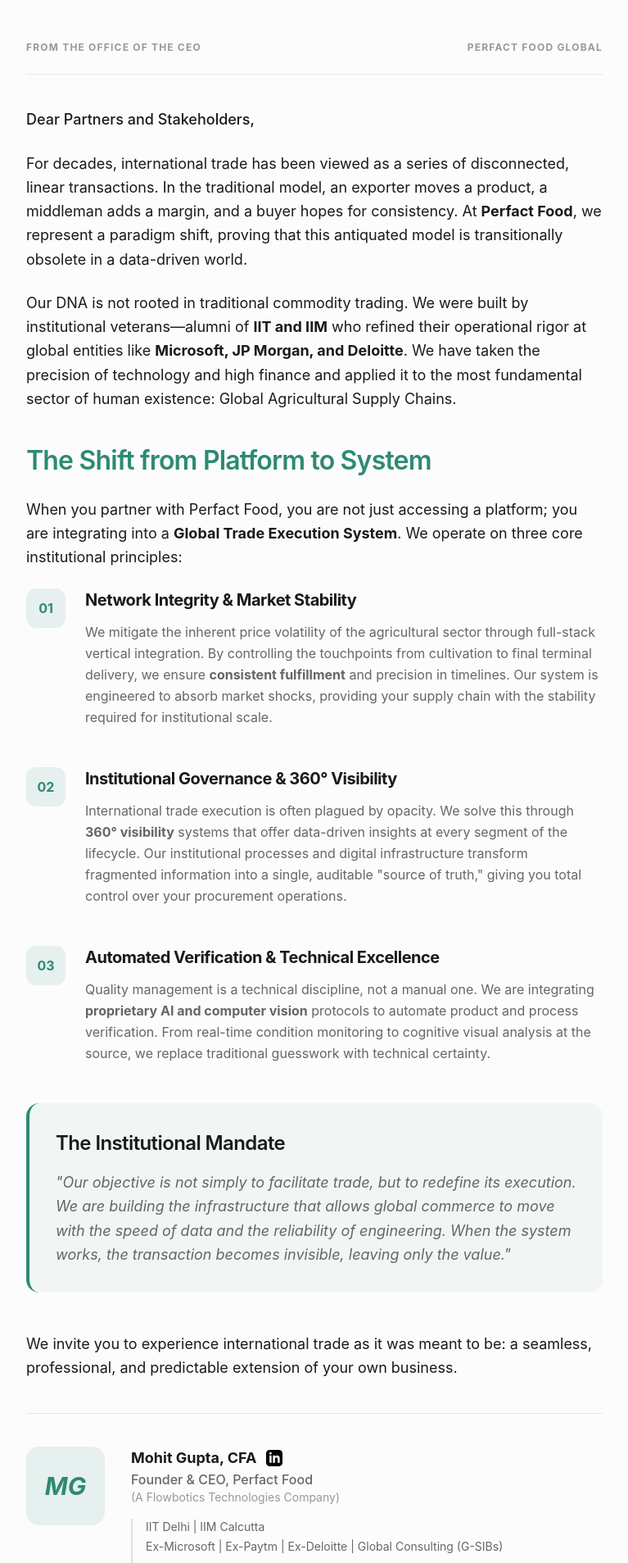
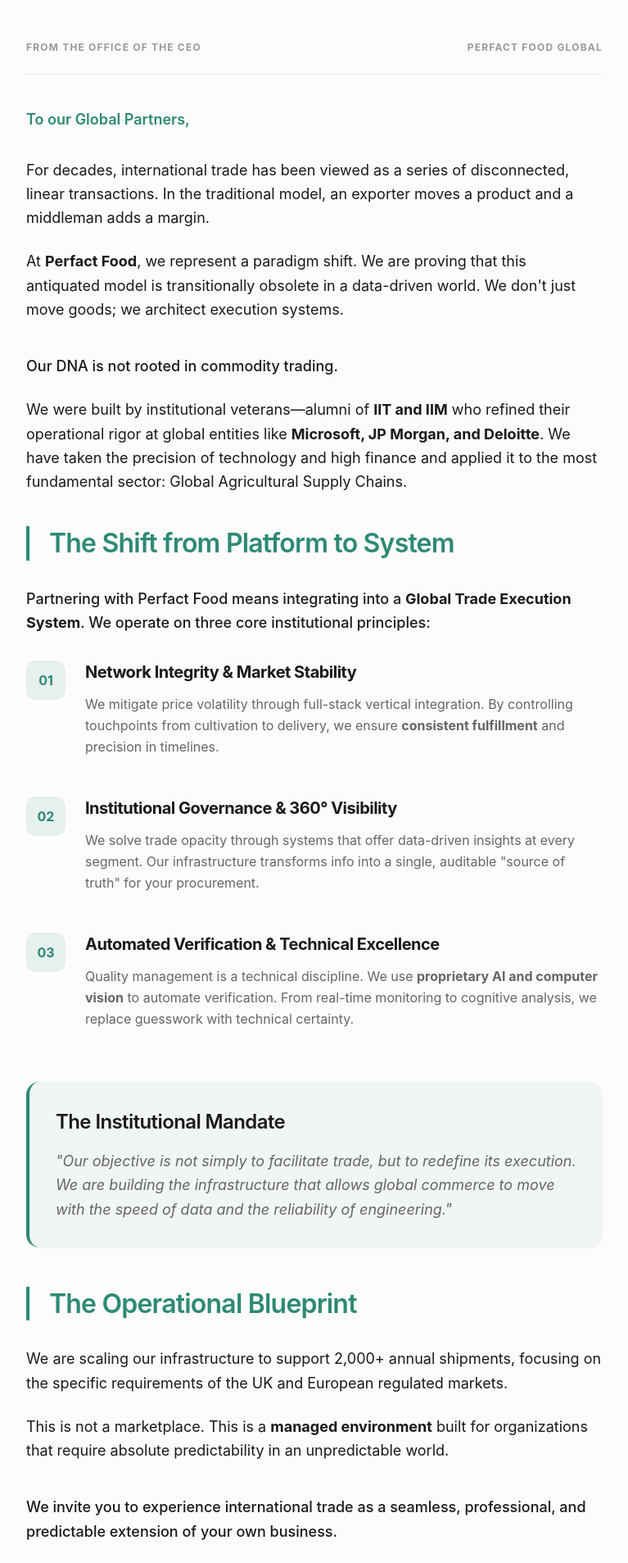
Before and after one commit to mgai2025/WebsitePF, a Next.js app: page /executive-summary in a window 1280 px wide. Shown: the part 360-2267 px from the top of the page at 82% size, without its empty margins (256-1023 px from the left). Built offline with nearby package versions, Linux system fonts and the light colour scheme; no server answers.

Commit message:
docs: modernize year, improve salutation, shorten paragraphs, and add operational blueprint section

```diff
--- a/src/app/executive-summary/page.js
+++ b/src/app/executive-summary/page.js
@@ -17,7 +17,7 @@ export default function ExecutiveSummary() {
                     {/* Breadcrumb / Top Label */}
                     <div className="mb-12 text-center animate-fade-in">
                         <span className="inline-block px-4 py-1.5 rounded-full bg-primary/5 text-primary text-sm font-semibold tracking-widest uppercase mb-4">
-                            Strategic Outlook 2024
+                            Strategic Outlook 2026
                         </span>
                         <h1 className="text-display-2 md:text-display-1 text-text-primary mb-6">
                             Beyond Commodities
@@ -35,31 +35,39 @@ export default function ExecutiveSummary() {
                                 <span>Perfact Food Global</span>
                             </div>
 
-                            <p className="text-lg leading-relaxed mb-6 font-medium">
-                                Dear Partners and Stakeholders,
+                            <p className="text-lg leading-relaxed mb-8 font-semibold text-primary">
+                                To our Global Partners,
                             </p>
 
                             <p className="text-lg leading-relaxed mb-6">
-                                For decades, international trade has been viewed as a series of disconnected, linear transactions. In the traditional model, an exporter moves a product, a middleman adds a margin, and a buyer hopes for consistency. At <strong>Perfact Food</strong>, we represent a paradigm shift, proving that this antiquated model is transitionally obsolete in a data-driven world.
+                                For decades, international trade has been viewed as a series of disconnected, linear transactions. In the traditional model, an exporter moves a product and a middleman adds a margin.
                             </p>
 
                             <p className="text-lg leading-relaxed mb-10">
-                                Our DNA is not rooted in traditional commodity trading. We were built by institutional veterans—alumni of <strong>IIT and IIM</strong> who refined their operational rigor at global entities like <strong>Microsoft, JP Morgan, and Deloitte</strong>. We have taken the precision of technology and high finance and applied it to the most fundamental sector of human existence: Global Agricultural Supply Chains.
+                                At <strong>Perfact Food</strong>, we represent a paradigm shift. We are proving that this antiquated model is transitionally obsolete in a data-driven world. We don't just move goods; we architect execution systems.
                             </p>
 
-                            <h2 className="text-heading-2 text-primary mb-6">The Shift from Platform to System</h2>
-
-                            <p className="text-lg leading-relaxed mb-6">
-                                When you partner with Perfact Food, you are not just accessing a platform; you are integrating into a <strong>Global Trade Execution System</strong>. We operate on three core institutional principles:
+                            <p className="text-lg leading-relaxed mb-6 font-medium">
+                                Our DNA is not rooted in commodity trading.
                             </p>
 
-                            <div className="space-y-12 mb-12">
+                            <p className="text-lg leading-relaxed mb-10">
+                                We were built by institutional veterans—alumni of <strong>IIT and IIM</strong> who refined their operational rigor at global entities like <strong>Microsoft, JP Morgan, and Deloitte</strong>. We have taken the precision of technology and high finance and applied it to the most fundamental sector: Global Agricultural Supply Chains.
+                            </p>
+
+                            <h2 className="text-heading-2 text-primary mb-8 border-l-4 border-primary pl-6">The Shift from Platform to System</h2>
+
+                            <p className="text-lg leading-relaxed mb-8 font-medium">
+                                Partnering with Perfact Food means integrating into a <strong>Global Trade Execution System</strong>. We operate on three core institutional principles:
+                            </p>
+
+                            <div className="space-y-12 mb-16">
                                 <div className="flex gap-6">
                                     <div className="flex-shrink-0 w-12 h-12 rounded-xl bg-primary/10 flex items-center justify-center text-primary font-bold">01</div>
                                     <div>
                                         <h3 className="text-xl font-bold mb-3 text-text-primary">Network Integrity & Market Stability</h3>
                                         <p className="text-text-secondary leading-relaxed">
-                                            We mitigate the inherent price volatility of the agricultural sector through full-stack vertical integration. By controlling the touchpoints from cultivation to final terminal delivery, we ensure <strong>consistent fulfillment</strong> and precision in timelines. Our system is engineered to absorb market shocks, providing your supply chain with the stability required for institutional scale.
+                                            We mitigate price volatility through full-stack vertical integration. By controlling touchpoints from cultivation to delivery, we ensure <strong>consistent fulfillment</strong> and precision in timelines.
                                         </p>
                                     </div>
                                 </div>
@@ -69,7 +77,7 @@ export default function ExecutiveSummary() {
                                     <div>
                                         <h3 className="text-xl font-bold mb-3 text-text-primary">Institutional Governance & 360° Visibility</h3>
                                         <p className="text-text-secondary leading-relaxed">
-                                            International trade execution is often plagued by opacity. We solve this through <strong>360° visibility</strong> systems that offer data-driven insights at every segment of the lifecycle. Our institutional processes and digital infrastructure transform fragmented information into a single, auditable "source of truth," giving you total control over your procurement operations.
+                                            We solve trade opacity through systems that offer data-driven insights at every segment. Our infrastructure transforms info into a single, auditable "source of truth" for your procurement.
                                         </p>
                                     </div>
                                 </div>
@@ -79,21 +87,31 @@ export default function ExecutiveSummary() {
                                     <div>
                                         <h3 className="text-xl font-bold mb-3 text-text-primary">Automated Verification & Technical Excellence</h3>
                                         <p className="text-text-secondary leading-relaxed">
-                                            Quality management is a technical discipline, not a manual one. We are integrating <strong>proprietary AI and computer vision</strong> protocols to automate product and process verification. From real-time condition monitoring to cognitive visual analysis at the source, we replace traditional guesswork with technical certainty.
+                                            Quality management is a technical discipline. We use <strong>proprietary AI and computer vision</strong> to automate verification. From real-time monitoring to cognitive analysis, we replace guesswork with technical certainty.
                                         </p>
                                     </div>
                                 </div>
                             </div>
 
-                            <div className="bg-primary/5 rounded-2xl p-8 mb-12 border-l-4 border-primary">
+                            <div className="bg-primary/5 rounded-2xl p-8 mb-12 border-l-4 border-primary shadow-sm">
                                 <h2 className="text-heading-3 text-text-primary mb-4">The Institutional Mandate</h2>
                                 <p className="text-lg leading-relaxed text-text-secondary italic">
-                                    "Our objective is not simply to facilitate trade, but to redefine its execution. We are building the infrastructure that allows global commerce to move with the speed of data and the reliability of engineering. When the system works, the transaction becomes invisible, leaving only the value."
+                                    "Our objective is not simply to facilitate trade, but to redefine its execution. We are building the infrastructure that allows global commerce to move with the speed of data and the reliability of engineering."
                                 </p>
                             </div>
 
+                            <h2 className="text-heading-2 text-primary mb-8 border-l-4 border-primary pl-6">The Operational Blueprint</h2>
+
+                            <p className="text-lg leading-relaxed mb-6">
+                                We are scaling our infrastructure to support 2,000+ annual shipments, focusing on the specific requirements of the UK and European regulated markets.
+                            </p>
+
                             <p className="text-lg leading-relaxed mb-10">
-                                We invite you to experience international trade as it was meant to be: a seamless, professional, and predictable extension of your own business.
+                                This is not a marketplace. This is a <strong>managed environment</strong> built for organizations that require absolute predictability in an unpredictable world.
+                            </p>
+
+                            <p className="text-lg leading-relaxed mb-10 font-medium">
+                                We invite you to experience international trade as a seamless, professional, and predictable extension of your own business.
                             </p>
 
                             <div className="border-t border-gray-200 pt-10 mt-10">
```
